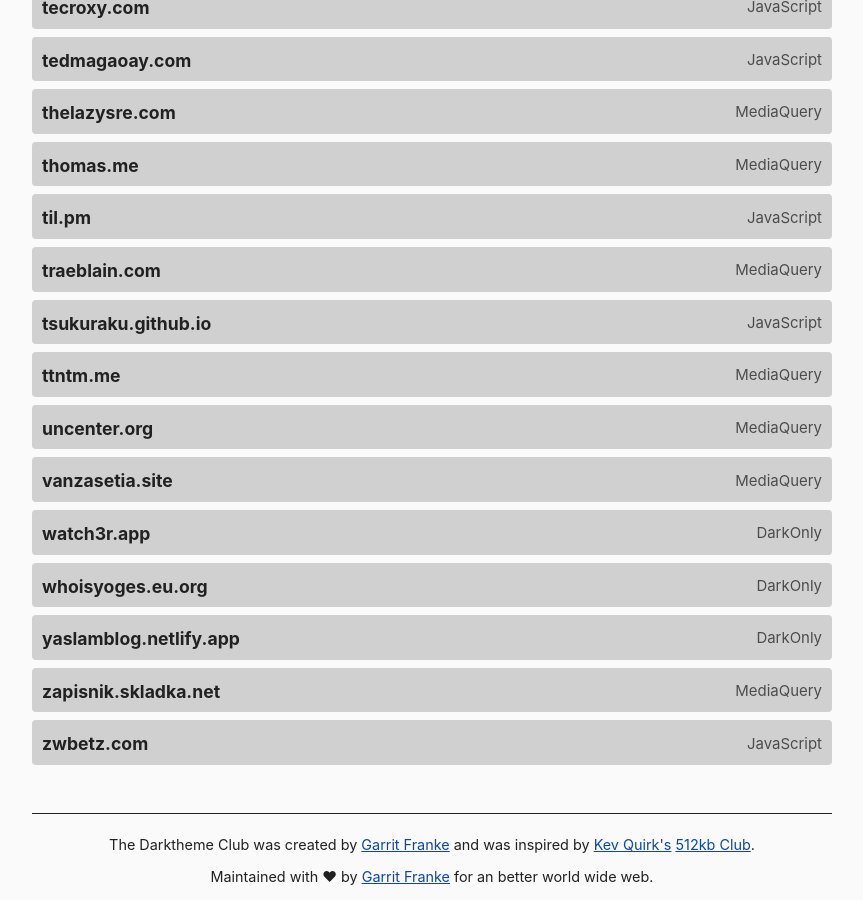
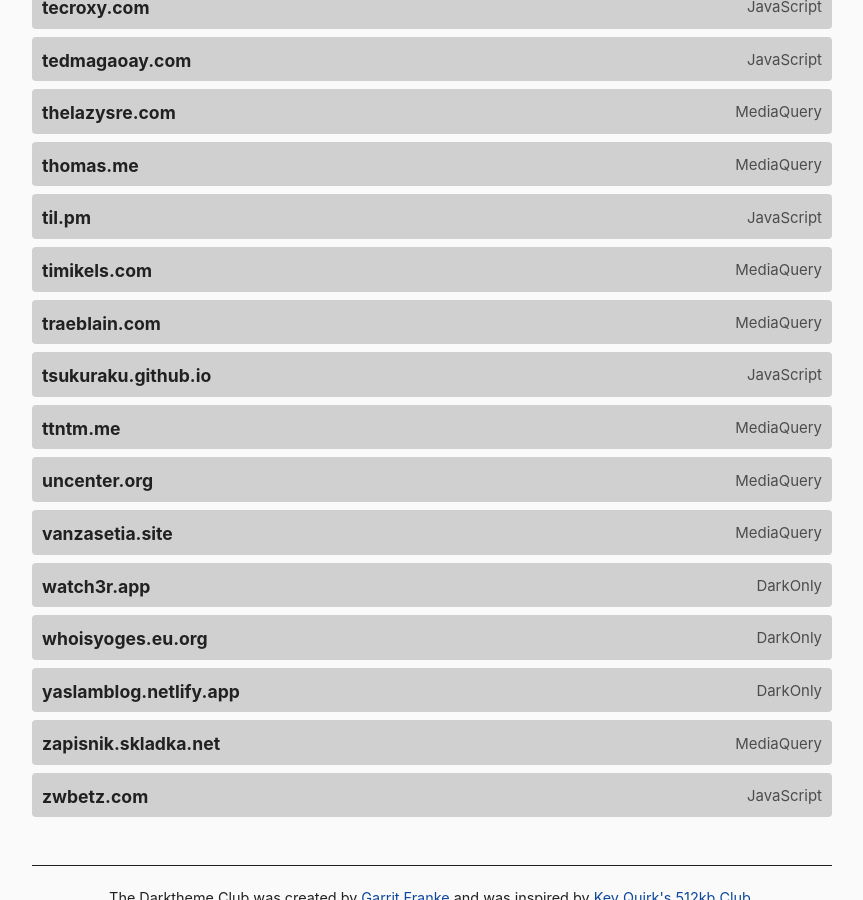
Before and after one commit to katherinek727/darktheme.club, a Jekyll site: the page built from index.md, in a window 1280 px wide and 900 px high, scrolled down 5530 px. Shown: the whole window, without its empty margins (208-1071 px from the left). Built offline with Jekyll 4.4.1, drawn with Linux system fonts in a browser that asks for light colours.

Commit message:
Update sites.yml

```diff
--- a/_data/sites.yml
+++ b/_data/sites.yml
@@ -1,3 +1,8 @@
+- domain: timikels.com
+  url: https://timikels.com/blog/
+  method: mediaquery
+  last_checked: 2024-03-08
+
 - domain: 512kb.club
   url: https://512kb.club/
   method: mediaquery
```
